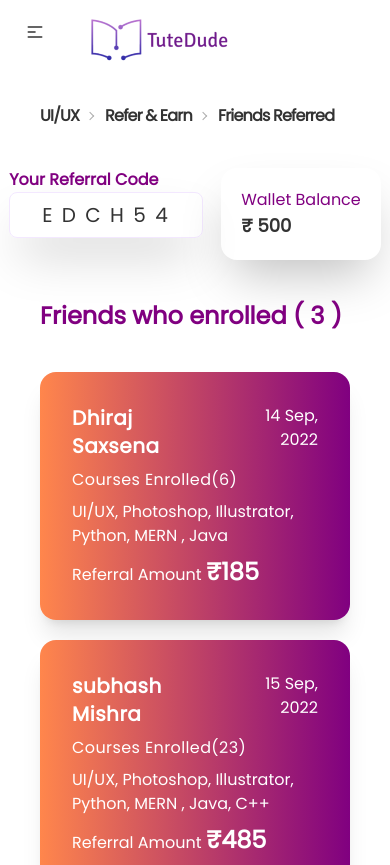
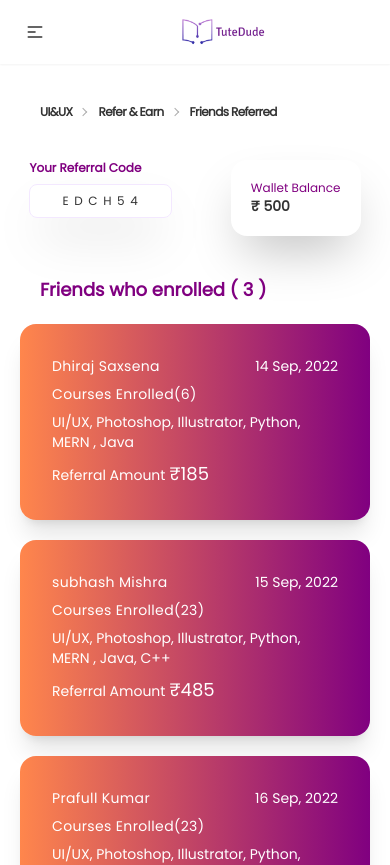
Before and after one commit to HasibAliOpu/TuteDude-jobTask, a React (Create React App) app: page /friendsReferred in a window 390 px wide. Shown: the top 865 px of the page. Built offline with nearby package versions, Linux system fonts and the light colour scheme.

Commit message:
all page responsive done

```diff
--- a/public/index.html
+++ b/public/index.html
@@ -30,7 +30,14 @@
       href="https://fonts.googleapis.com/css2?family=Poppins&display=swap"
       rel="stylesheet"
     />
-    <title>React App</title>
+    <link rel="preconnect" href="https://fonts.googleapis.com" />
+    <link rel="preconnect" href="https://fonts.gstatic.com" crossorigin />
+    <link
+      href="https://fonts.googleapis.com/css2?family=Indie+Flower&display=swap"
+      rel="stylesheet"
+    />
+
+    <title>TuteDude</title>
   </head>
   <body>
     <noscript>You need to enable JavaScript to run this app.</noscript>
--- a/src/App.js
+++ b/src/App.js
@@ -4,6 +4,7 @@ import Breadcrumbs from "./Components/Breadcrumbs/Breadcrumbs";
 import { Route, Routes } from "react-router-dom";
 import ReferAndEarn from "./Components/Pages/ReferAndEarn";
 import FriendsReferred from "./Components/Pages/FriendsReferred";
+import UIAndUX from "./Components/Pages/UIAndUX";
 
 function App() {
   return (
@@ -11,7 +12,8 @@ function App() {
       <Navbar />
       <Breadcrumbs />
       <Routes>
-        <Route path="/" element={<ReferAndEarn />} />
+        <Route path="/" element={<UIAndUX />} />
+        <Route path="/referAndEarn" element={<ReferAndEarn />} />
         <Route path="/friendsReferred" element={<FriendsReferred />} />
       </Routes>
     </div>
--- a/src/Components/Breadcrumbs/Breadcrumbs.js
+++ b/src/Components/Breadcrumbs/Breadcrumbs.js
@@ -3,13 +3,13 @@ import { NavLink } from "react-router-dom";
 
 const Breadcrumbs = () => {
   return (
-    <div className="breadcrumbs font-semibold tracking-tighter my-8 pl-10 ">
+    <div className="breadcrumbs text-xs md:text-base font-semibold tracking-tighter my-8 pl-10 ">
       <ul>
         <li>
-          <a>UI/UX</a>
+          <NavLink to={"/"}>UI&UX</NavLink>
         </li>
         <li>
-          <NavLink to={"/"}>Refer & Earn</NavLink>
+          <NavLink to={"/referAndEarn"}>Refer & Earn</NavLink>
         </li>
         <li>
           <NavLink to={"/friendsReferred"}>Friends Referred</NavLink>
--- a/src/Components/CodeAndBalance/CodeAndBalance.js
+++ b/src/Components/CodeAndBalance/CodeAndBalance.js
@@ -3,34 +3,40 @@ import React from "react";
 const CodeAndBalance = () => {
   return (
     <div className="grid grid-cols-1 md:grid-cols-2">
-      <div className="card bg-base-100 shadow-xl mx-auto">
+      <div className="card bg-base-100 shadow-xl mx-6 md:mx-auto">
         <div className="card-body">
-          <div className="flex gap-16">
+          <div className="grid grid-cols-2 md:grid-cols-3 gap-10">
             <div>
-              <p className="text-neutral text-sm">Referral Earning</p>
-              <h3 className="text-3xl pt-3 font-semibold">₹ 2,500</h3>
+              <p className="text-neutral text-xs md:text-sm">
+                Referral Earning
+              </p>
+              <h3 className="text-lg md:text-3xl md:pt-3 font-semibold">
+                ₹ 2,500
+              </h3>
             </div>
             <div>
-              <p className="text-neutral text-sm">Total Referrals</p>
-              <h3 className="text-3xl pt-3 font-semibold">7</h3>
+              <p className="text-neutral text-xs md:text-sm">Total Referrals</p>
+              <h3 className="text-lg md:text-3xl md:pt-3 font-semibold">7</h3>
             </div>
             <div>
-              <p className="text-neutral text-sm">Wallet Balance</p>
-              <h3 className="text-3xl pt-3 font-semibold">₹ 500</h3>
+              <p className="text-neutral text-xs md:text-sm">Wallet Balance</p>
+              <h3 className="text-lg md:text-3xl md:pt-3 font-semibold">
+                ₹ 500
+              </h3>
             </div>
-          </div>
-          <div className="card-actions justify-center pt-8">
-            <button className="btn btn-neutral rounded-full text-white normal-case font-medium tracking-wider">
-              Withdraw Balance
-            </button>
+            <div className="md:pt-3 md:col-span-3 md:mx-auto">
+              <button className="btn text-xs md:text-base btn-neutral rounded-full text-white normal-case font-medium tracking-wider">
+                Withdraw Balance
+              </button>
+            </div>
           </div>
         </div>
       </div>
-      <div>
-        <h1 className="text-2xl font-semibold text-neutral">
+      <div className="my-10">
+        <h1 className="text-2xl text-center md:text-start font-semibold text-neutral">
           Your Referral Code
         </h1>
-        <div className="bg-gradient-to-r from-[#ED4C5C] to-[#c513c5] w-1/2 p-[3px] rounded-xl mt-6">
+        <div className="bg-gradient-to-r from-[#ED4C5C] to-[#c513c5] md:w-1/2 p-[3px] rounded-xl mt-6 mx-5">
           <p className=" bg-white text-2xl text-neutral px-16 py-4 text-center rounded-lg tracking-widest whitespace-pre">
             E D C H 5 4
           </p>
--- a/src/Components/Navbar/Navbar.js
+++ b/src/Components/Navbar/Navbar.js
@@ -4,7 +4,7 @@ import user from "../../assets/user.png";
 
 const Navbar = () => {
   return (
-    <div className="navbar">
+    <div className="navbar sticky top-0 z-50 bg-white shadow-sm">
       <div className="navbar-start">
         <div className="dropdown">
           <label tabIndex={0} className="btn btn-ghost lg:hidden">
@@ -51,19 +51,19 @@ const Navbar = () => {
                   <path d="M8.59,16.58L13.17,12L8.59,7.41L10,6L16,12L10,18L8.59,16.58Z" />
                 </svg>
               </a>
-              <ul className="p-2">
+              <ul className="p-2 bg-purple-300 font-semibold">
                 <li>
-                  <a>Submenu 1</a>
+                  <a href="/">My Profile</a>
                 </li>
                 <li>
-                  <a>Submenu 2</a>
+                  <a href="/">Logout</a>
                 </li>
               </ul>
             </li>
           </ul>
         </div>
-        <a href="/" className="btn btn-ghost normal-case text-xl">
-          <img src={logo} alt="company-logo" />
+        <a href="/" className="pl-20 md:pl-0 btn btn-ghost normal-case text-xl">
+          <img src={logo} alt="company-logo" className="w-3/5 md:w-full" />
         </a>
       </div>
       <div className="navbar-end hidden lg:flex">
@@ -100,12 +100,12 @@ const Navbar = () => {
                 </svg>
               </svg>
             </a>
-            <ul className="p-2">
+            <ul className="p-2 bg-purple-300 font-semibold">
               <li>
-                <a>Submenu 1</a>
+                <a href="/">My Profile</a>
               </li>
               <li>
-                <a>Submenu 2</a>
+                <a href="/">Logout</a>
               </li>
             </ul>
           </li>
--- a/src/Components/Pages/EnrollFriend.js
+++ b/src/Components/Pages/EnrollFriend.js
@@ -10,14 +10,18 @@ const EnrollFriend = ({ enrolledFriend }) => {
     >
       <div className="card-body">
         <div className="flex">
-          <p className="text-xl font-semibold tracking-wide">{name}</p>
-          <p className="text-end">{date}</p>
+          <p className="text-sm md:text-xl md:font-semibold tracking-wide">
+            {name}
+          </p>
+          <p className="text-end text-sm md:text-base">{date}</p>
         </div>
-        <p className="tracking-wide">Courses Enrolled({courseEnrolled})</p>
-        <p>{courses}</p>
-        <p>
+        <p className="tracking-wide text-sm md:text-base">
+          Courses Enrolled({courseEnrolled})
+        </p>
+        <p className="text-sm md:text-base">{courses}</p>
+        <p className="text-sm md:text-base">
           Referral Amount{" "}
-          <span className="text-2xl font-semibold">{amount}</span>
+          <span className="text-lg md:text-2xl md:font-semibold">{amount}</span>
         </p>
       </div>
     </div>
--- a/src/Components/Pages/FriendsReferred.js
+++ b/src/Components/Pages/FriendsReferred.js
@@ -32,23 +32,25 @@ const FriendsReferred = () => {
     <div>
       <div className="flex justify-around">
         <div>
-          <h1 className="text-neutral font-semibold subpixel-antialiased">
+          <h1 className="text-neutral font-semibold subpixel-antialiased text-xs md:text-base ">
             Your Referral Code
           </h1>
-          <p className="border border-purple-100 shadow-2xl hover:scale-105 duration-500 ease-in-out tracking-widest text-xl px-8 py-2 rounded-lg whitespace-pre">
+          <p className="border border-purple-100 shadow-2xl hover:scale-105 duration-500 ease-in-out tracking-widest text-xs md:text-xl px-8 py-2 mt-2 rounded-lg whitespace-pre">
             E D C H 5 4
           </p>
         </div>
         <div className="shadow-2xl p-5 rounded-2xl">
-          <h3 className="text-neutral subpixel-antialiased">Wallet Balance</h3>
-          <h3 className="font-semibold text-lg">₹ 500</h3>
+          <h3 className="text-neutral subpixel-antialiased text-xs md:text-base">
+            Wallet Balance
+          </h3>
+          <h3 className="font-semibold text-sm md:text-lg">₹ 500</h3>
         </div>
       </div>
       <div>
-        <h1 className="text-2xl pl-10 mt-10 font-semibold text-neutral">
+        <h1 className="text-lg md:text-2xl pl-10 mt-10 font-semibold text-neutral">
           Friends who enrolled ( 3 )
         </h1>
-        <div className="grid grid-cols-1 md:grid-cols-3 gap-5 p-10">
+        <div className="grid grid-cols-1 md:grid-cols-3 gap-5 p-5 md:p-10">
           {enrolledFriends.map((enrolledFriend) => (
             <EnrollFriend
               key={enrolledFriend.id}
--- /dev/null
+++ b/src/Components/Pages/UIAndUX.js
@@ -0,0 +1,15 @@
+import React from "react";
+
+const UIAndUX = () => {
+  return (
+    <div>
+      <h1 className="text-center text-neutral pt-20  tracking-wide text-2xl md:text-5xl font-semibold font-indie">
+        <span className="text-3xl md:text-6xl">Welcome</span> <br /> to <br />{" "}
+        <span className="text-5xl md:text-8xl">TuteDude!</span>
+      </h1>
+      <p className="text-center font-semibold">UI&UX page</p>
+    </div>
+  );
+};
+
+export default UIAndUX;
--- a/src/Components/WorkDetails/WorkDetails.js
+++ b/src/Components/WorkDetails/WorkDetails.js
@@ -4,14 +4,15 @@ import tag from "../../assets/tag.png";
 import rupee from "../../assets/rupee.png";
 import discount from "../../assets/discount.png";
 import wallet from "../../assets/wallet.png";
+import { NavLink } from "react-router-dom";
 
 const WorkDetails = () => {
   return (
-    <div className="my-10 ml-40">
-      <h1 className="text-3xl text-neutral py-10 font-semibold">
+    <div className="md:my-10 mb-10 md:ml-40 ml-6">
+      <h1 className="text-2xl md:text-3xl text-neutral py-10 font-semibold">
         How does it work?
       </h1>
-      <div className="grid grid-cols-2 gap-8">
+      <div className="grid grid-cols-1 md:grid-cols-2 gap-8">
         <div className="flex items-center gap-5">
           <div className="bg-rose-50 px-4 py-6  rounded-full">
             <img src={users} alt="users-icon" />
@@ -71,9 +72,9 @@ const WorkDetails = () => {
         </div>
       </div>
       <p className="text-neutral text-lg font-semibold py-10">
-        <a href="/" className="hover:underline">
+        <NavLink to="/friendsReferred" className="hover:underline">
           Friends Who Enrolled
-        </a>
+        </NavLink>
       </p>
       <p className="text-neutral text-lg font-semibold ">
         <a href="/" className="hover:underline">
--- a/tailwind.config.js
+++ b/tailwind.config.js
@@ -4,6 +4,7 @@ module.exports = {
     extend: {
       fontFamily: {
         poppins: ["Poppins, sans-serif"],
+        indie: ["Indie Flower, cursive"],
       },
     },
   },
```
